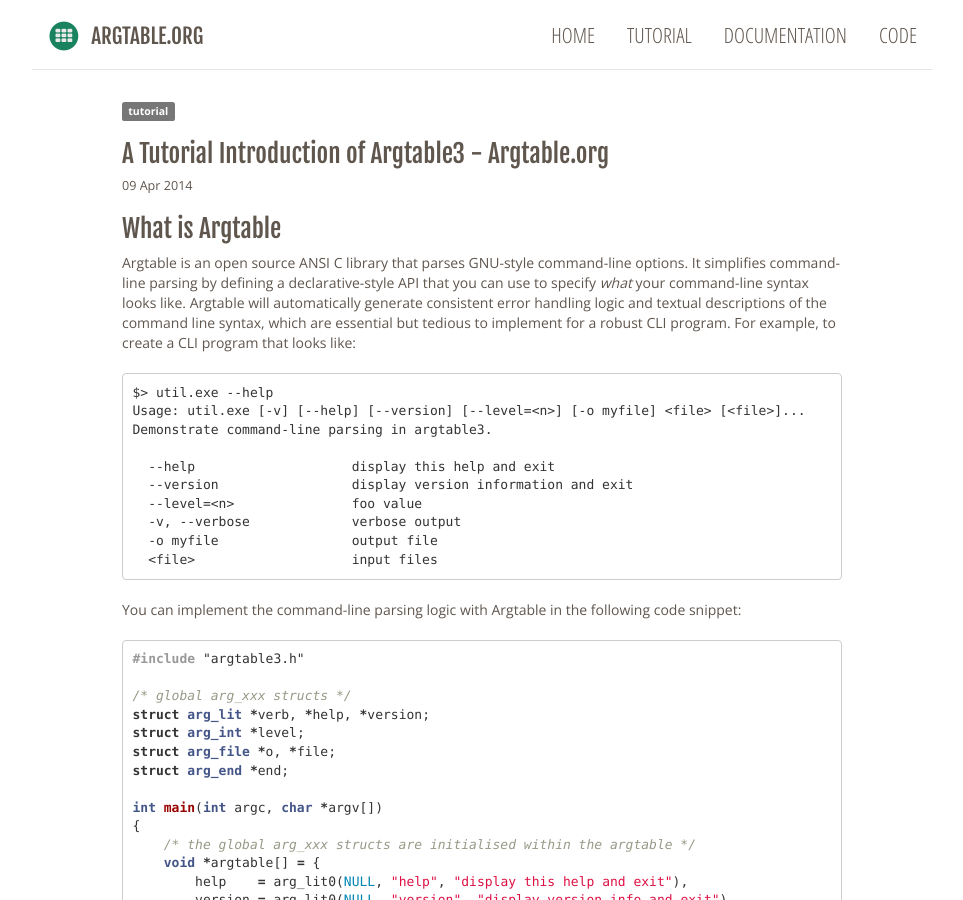
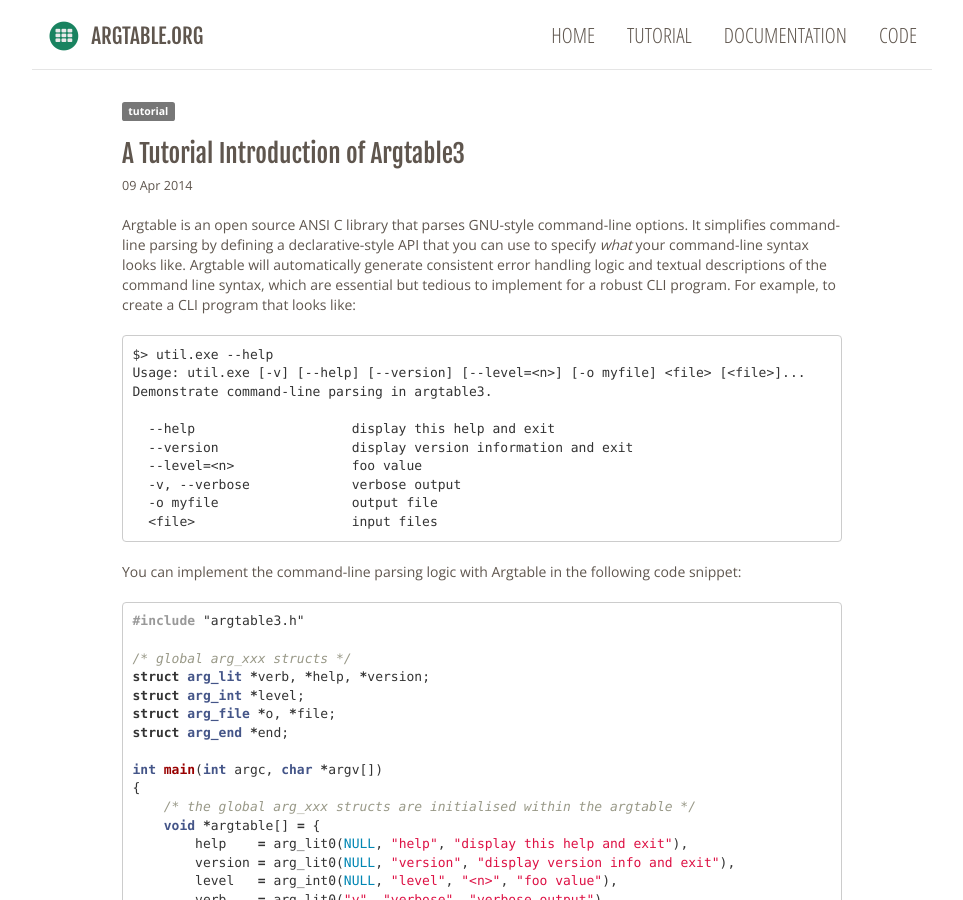
Before and after one commit to argtable/argtable.github.io, a Jekyll site: the page built from tutorial/index.md, in a window 1280 px wide and 900 px high. Shown: the whole window, without its empty margins (158-1121 px from the left). Built offline with Jekyll 4.4.1, drawn with Linux system fonts in a browser that asks for light colours; nearby versions of some CDN libraries; Markdown is read by kramdown in place of the engine named in the settings.

Commit message:
Task #5: Add tutorial Description: See the issue description. Reviewer: tomghuang

```diff
--- a/tutorial/index.md
+++ b/tutorial/index.md
@@ -1,11 +1,9 @@
 ---
 layout: post2
-title:  "A Tutorial Introduction of Argtable3 - Argtable.org"
+title:  "A Tutorial Introduction of Argtable3"
 date:   2014-04-09 10:12:04
 tags: tutorial
 ---
-
-## What is Argtable
 
 Argtable is an open source ANSI C library that parses GNU-style command-line options. It simplifies command-line parsing by defining a declarative-style API that you can use to specify *what* your command-line syntax looks like. Argtable will automatically generate consistent error handling logic and textual descriptions of the command line syntax, which are essential but tedious to implement for a robust CLI program. For example, to create a CLI program that looks like:
 
```
